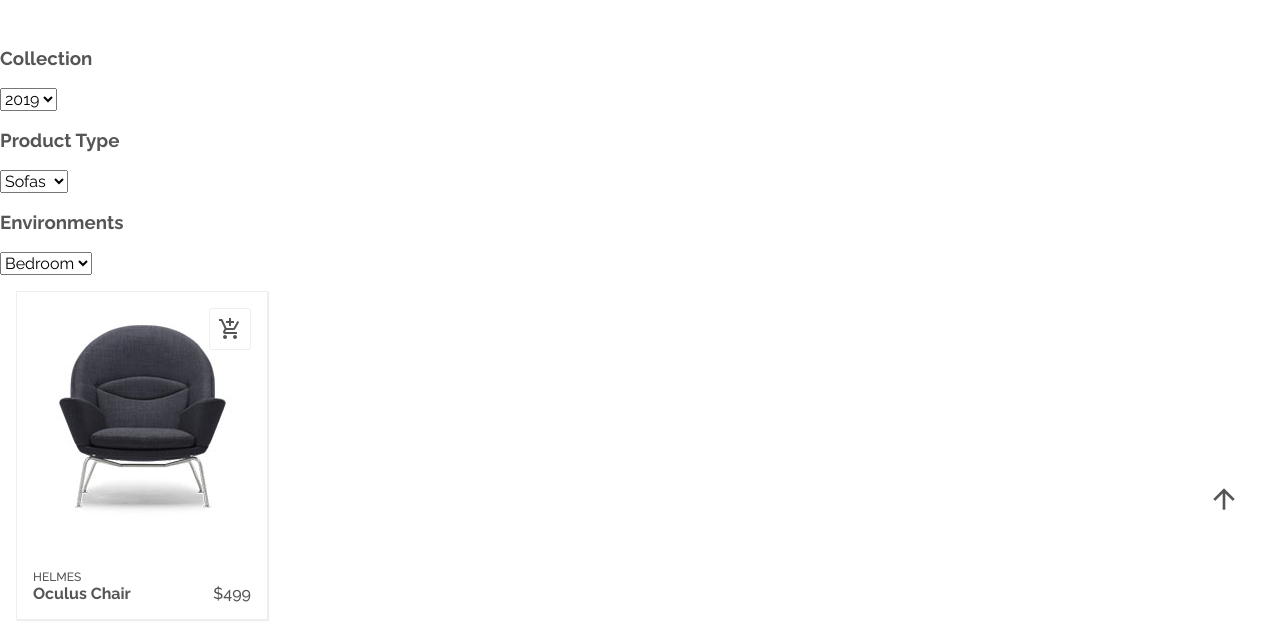
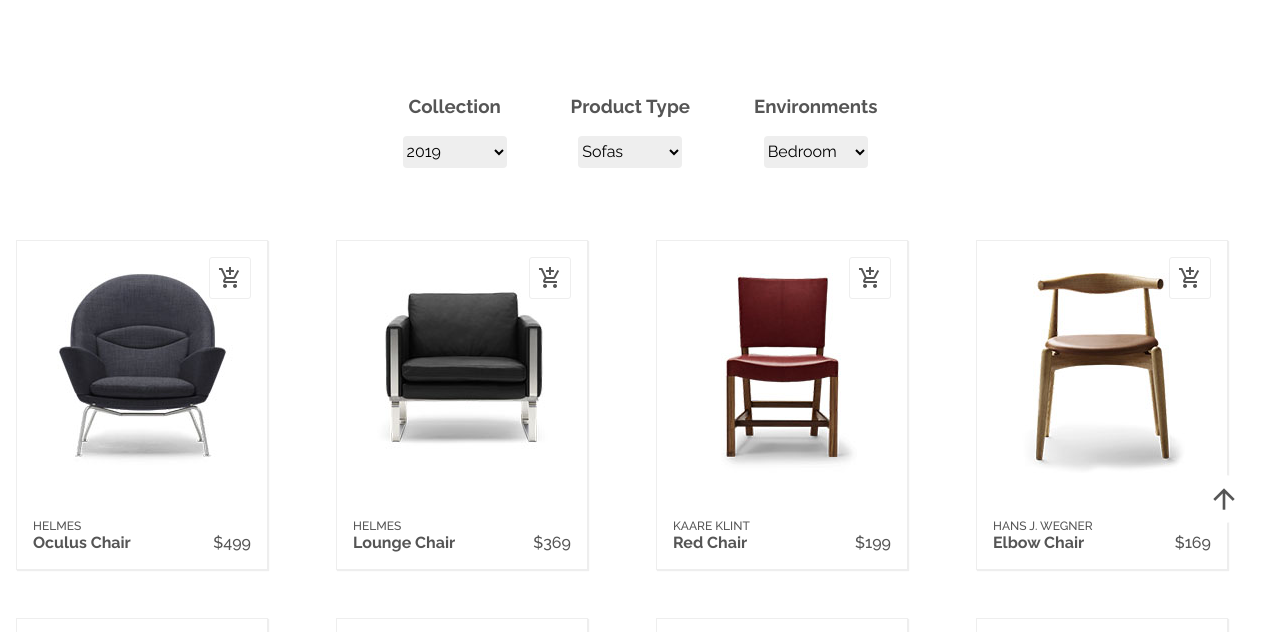
Before and after one commit to midhatkazmi/IAT-339-Project-2, a plain HTML site: page shop.html in a window 1280 px wide. Shown: the part 245-877 px from the top of the page. Drawn offline with Linux system fonts and the light colour scheme.

Commit message:
style for shop page

```diff
--- a/css/style.css
+++ b/css/style.css
@@ -163,6 +163,43 @@ a {
 	transition: color 0.25s;
 }
 
+/*filter*/
+.options{
+	display: flex;
+	flex-direction: row;
+	padding: 1em;
+	align-items: center;
+	flex-wrap: wrap;
+	justify-content: center;
+}
+
+.opt{
+	padding: 2em;
+	text-align: center;
+}
+
+@media(max-width: 550px){
+	.opt{
+		padding: 0.5em 1em;
+	}
+}
+
+.opt-title{
+	font: 1rem;
+}
+
+.opt-box{
+	height: 2rem;
+	width: 6.5rem;
+}
+
+select{
+	padding: 0.5 2em;
+	border: none;
+	background-color: #EEE;
+	border-radius: 4px;
+}
+
 .button {
 	text-transform: uppercase;
 	font-family: 'Raleway';
@@ -248,6 +285,30 @@ a {
 
 .payment-method-icon {
 	width: 4rem;
+}
+
+/*product*/
+.product-section{
+	display: flex;
+	justify-content: center;
+}
+
+.product-list{
+	display: flex;
+	flex-direction: row;
+	flex-wrap: wrap;
+}
+
+.item{
+	flex:1 25%;
+	margin: 0.5em 0em;
+}
+
+@media (max-width: 650px){
+	.item{
+		flex: 1 55%;
+		margin: 0em 7em;
+	}
 }
 
 .image-link-container {
```
